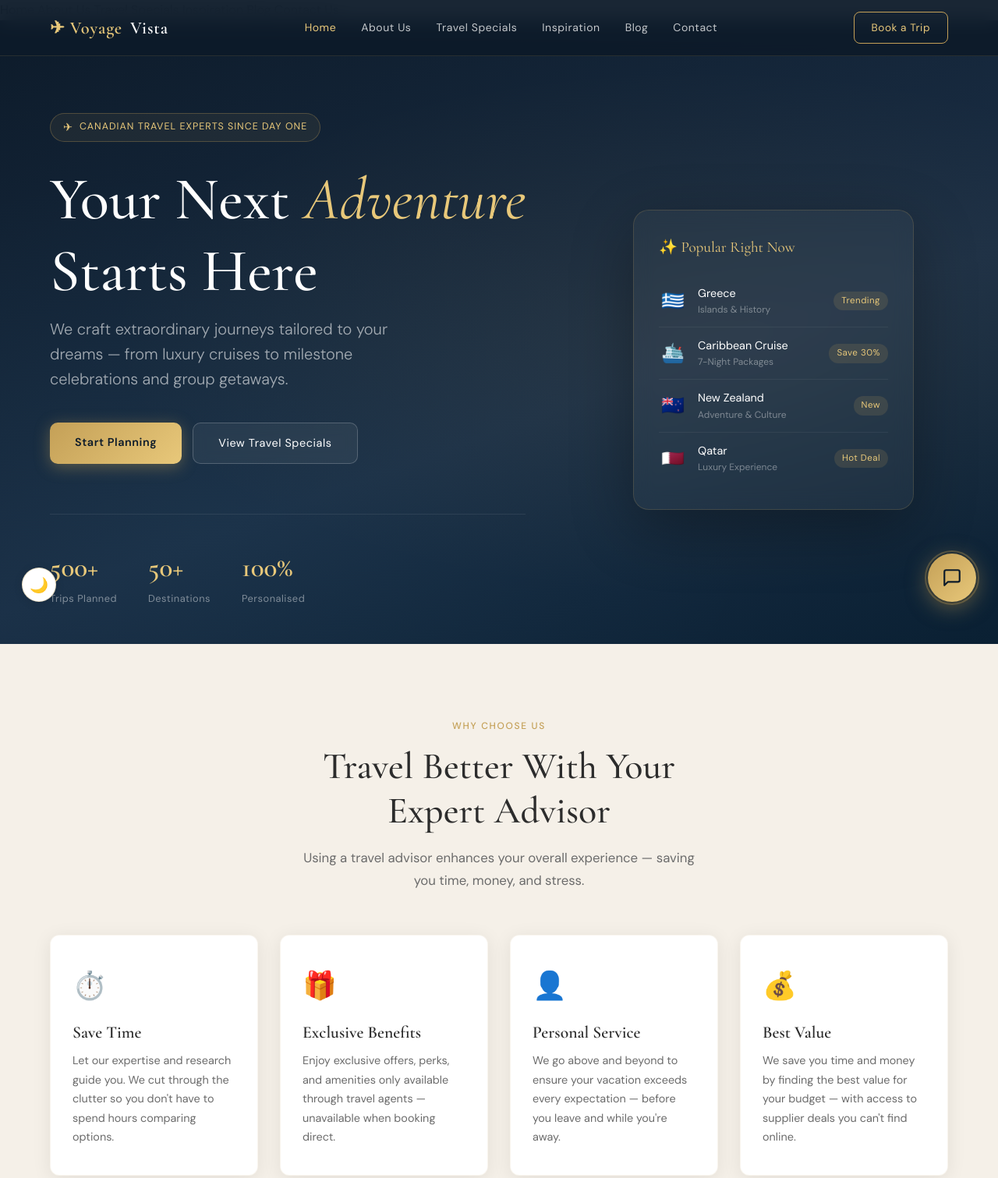
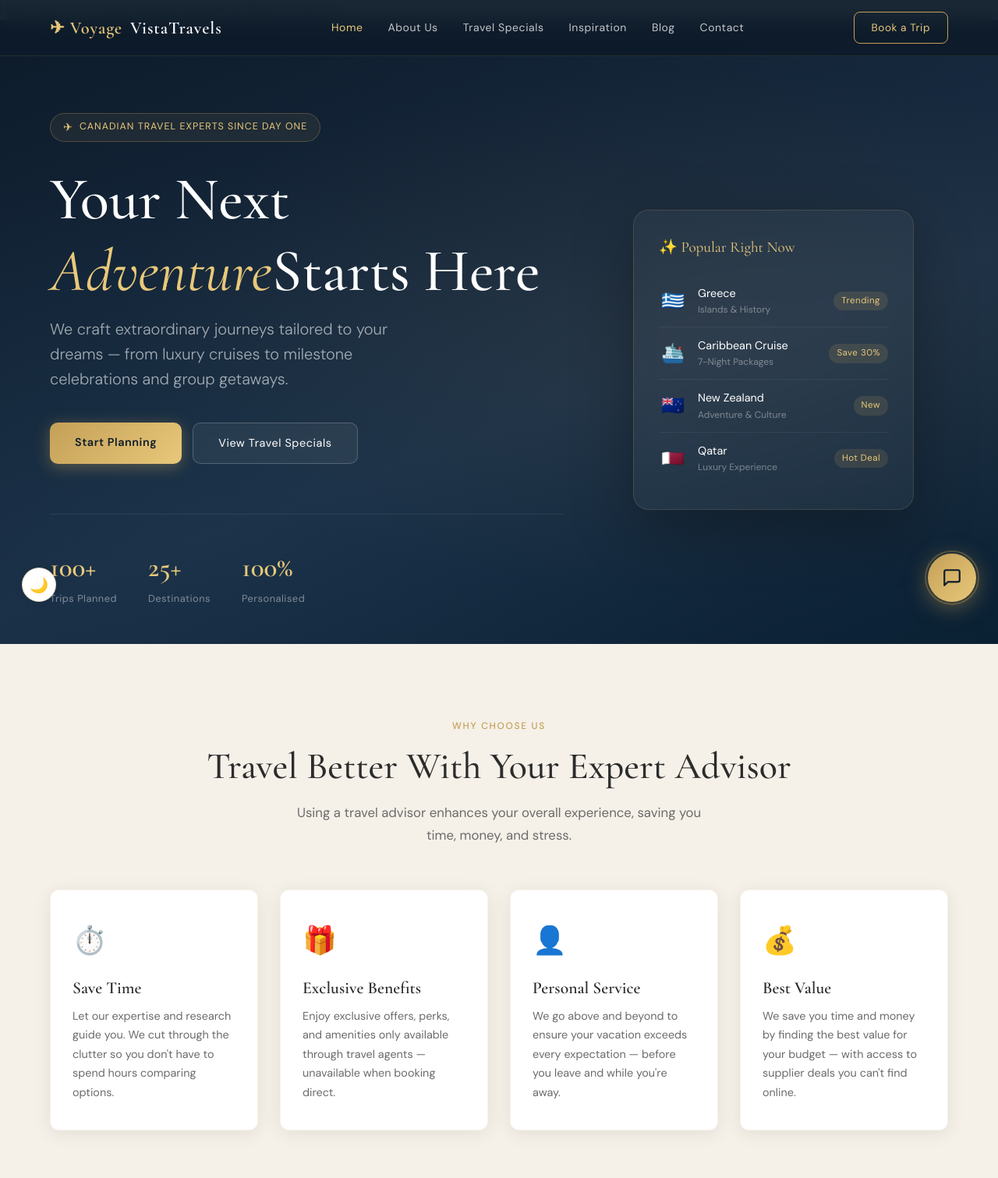
Before and after one commit to MsSaidat25/Voyage-Website, a plain HTML site: page voyagevista/index.html in a window 1280 px wide. Shown: the top 1511 px of the page at 78% size. Drawn offline with nearby package versions, Linux system fonts and the light colour scheme.

Commit message:
Update index.html

```diff
--- a/voyagevista/index.html
+++ b/voyagevista/index.html
@@ -4,14 +4,14 @@
 <meta charset="UTF-8">
 <meta name="viewport" content="width=device-width, initial-scale=1.0">
 <title>Voyage Vista Travels | Your Next Adventure Starts Here</title>
-<meta name="description" content="Voyage Vista Travels — Canadian travel experts specializing in group travel, luxury escapes, cruises, and milestone celebrations. Based in Nepean, ON.">
+<meta name="description" content="Voyage Vista Travels — Canadian travel experts specializing in group travel, luxury escapes, cruises, and milestone celebrations.">
 <link rel="stylesheet" href="css/style.css">
 </head>
 <body>
 
 <!-- NAV -->
 <nav class="nav">
-  <a href="index.html" class="nav-logo">✈ Voyage<span>Vista</span></a>
+  <a href="index.html" class="nav-logo">✈ Voyage<span>Vista<span>Travels</span></span></a>
   <div class="nav-links">
     <a href="index.html" class="active">Home</a>
     <a href="about.html">About Us</a>
@@ -38,7 +38,7 @@
 <section class="hero">
   <div class="hero-content">
     <div class="hero-badge">Canadian Travel Experts Since Day One</div>
-    <h1>Your Next <em>Adventure</em><br>Starts Here</h1>
+    <h1>Your Next <em>Adventure</em>Starts Here</h1>
     <p class="hero-sub">We craft extraordinary journeys tailored to your dreams — from luxury cruises to milestone celebrations and group getaways.</p>
     <div class="hero-btns">
       <a href="contact.html" class="btn-primary">Start Planning</a>
@@ -46,11 +46,11 @@
     </div>
     <div class="hero-stats">
       <div>
-        <div class="hero-stat-num">500+</div>
+        <div class="hero-stat-num">100+</div>
         <div class="hero-stat-label">Trips Planned</div>
       </div>
       <div>
-        <div class="hero-stat-num">50+</div>
+        <div class="hero-stat-num">25+</div>
         <div class="hero-stat-label">Destinations</div>
       </div>
       <div>
@@ -102,8 +102,8 @@
 <section class="section section-alt">
   <div class="section-header center">
     <div class="section-label">Why Choose Us</div>
-    <h2 class="section-title">Travel Better With Your<br>Expert Advisor</h2>
-    <p class="section-sub">Using a travel advisor enhances your overall experience — saving you time, money, and stress.</p>
+    <h2 class="section-title">Travel Better With Your Expert Advisor</h2>
+    <p class="section-sub">Using a travel advisor enhances your overall experience, saving you time, money, and stress.</p>
   </div>
   <div class="why-grid">
     <div class="why-card">
@@ -247,9 +247,9 @@
 <footer class="footer">
   <div class="footer-top">
     <div class="footer-brand">
-      <h3>✈ VoyageVista</h3>
+      <h3>✈ Voyage Vista Travels</h3>
       <p>Your trusted Canadian travel experts, based in Nepean, ON. We specialize in crafting unforgettable journeys tailored to your dreams.</p>
-      <p style="margin-top:12px;font-size:0.78rem;line-height:1.7;color:rgba(255,255,255,0.35);">Affiliated with Nexion Travel Group-Canada · 380 Wellington Street, Tower B 6th Floor, London, ON N6A 5B5 · HQ: (519) 660-6966<br>TICO Reg: 1549342 · BC Office: 2185 Brent Drive, Penticton, BC V2A 9G5 · CPBC Lic: 64631 · HST: R105446025</p>
+      <p style="margin-top:12px;font-size:0.78rem;line-height:1.7;color:rgba(255,255,255,0.35);">Affiliated with Nexion Travel Group-Canada · 380 Wellington Street, Tower B 6th Floor, London, ON N6A 5B5 ·<br>TICO Reg: 1549342 · CPBC Lic: 64631 · HST: R105446025</p>
     </div>
     <div class="footer-col">
       <h4>Quick Links</h4>
@@ -294,7 +294,7 @@
       <svg width="18" height="18" viewBox="0 0 24 24" fill="none" stroke="#0d1b2a" stroke-width="2.5" stroke-linecap="round" stroke-linejoin="round"><line x1="22" y1="2" x2="11" y2="13"></line><polygon points="22 2 15 22 11 13 2 9 22 2"></polygon></svg>
     </button>
   </div>
-  <div class="vv-footer-bar">Powered by AI · Voyage Vista Travels</div>
+  <div class="vv-footer-bar">Voyage Vista Travels</div>
 </div>
 <button id="vv-toggle" onclick="vvToggle()">
   <svg class="icon-chat" width="26" height="26" viewBox="0 0 24 24" fill="none" stroke="#0d1b2a" stroke-width="2" stroke-linecap="round" stroke-linejoin="round"><path d="M21 15a2 2 0 0 1-2 2H7l-4 4V5a2 2 0 0 1 2-2h14a2 2 0 0 1 2 2z"></path></svg>
```
